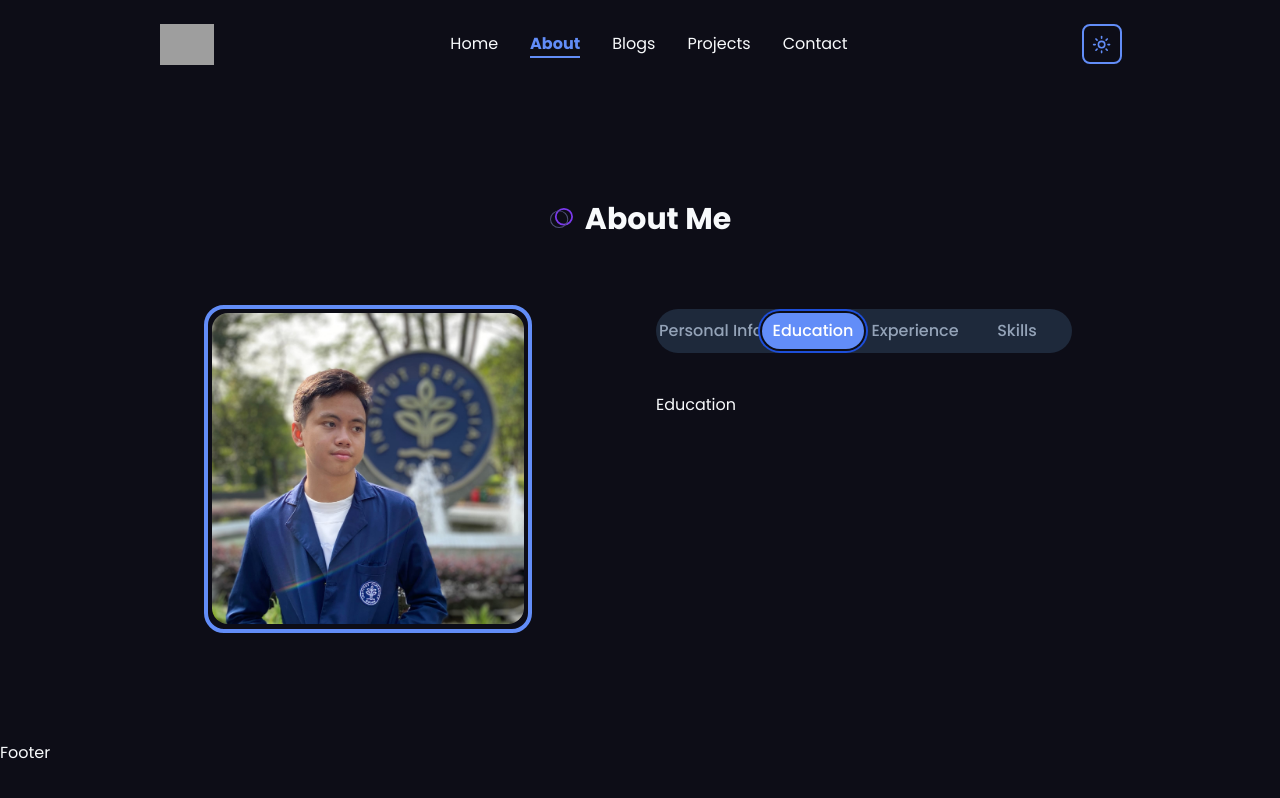
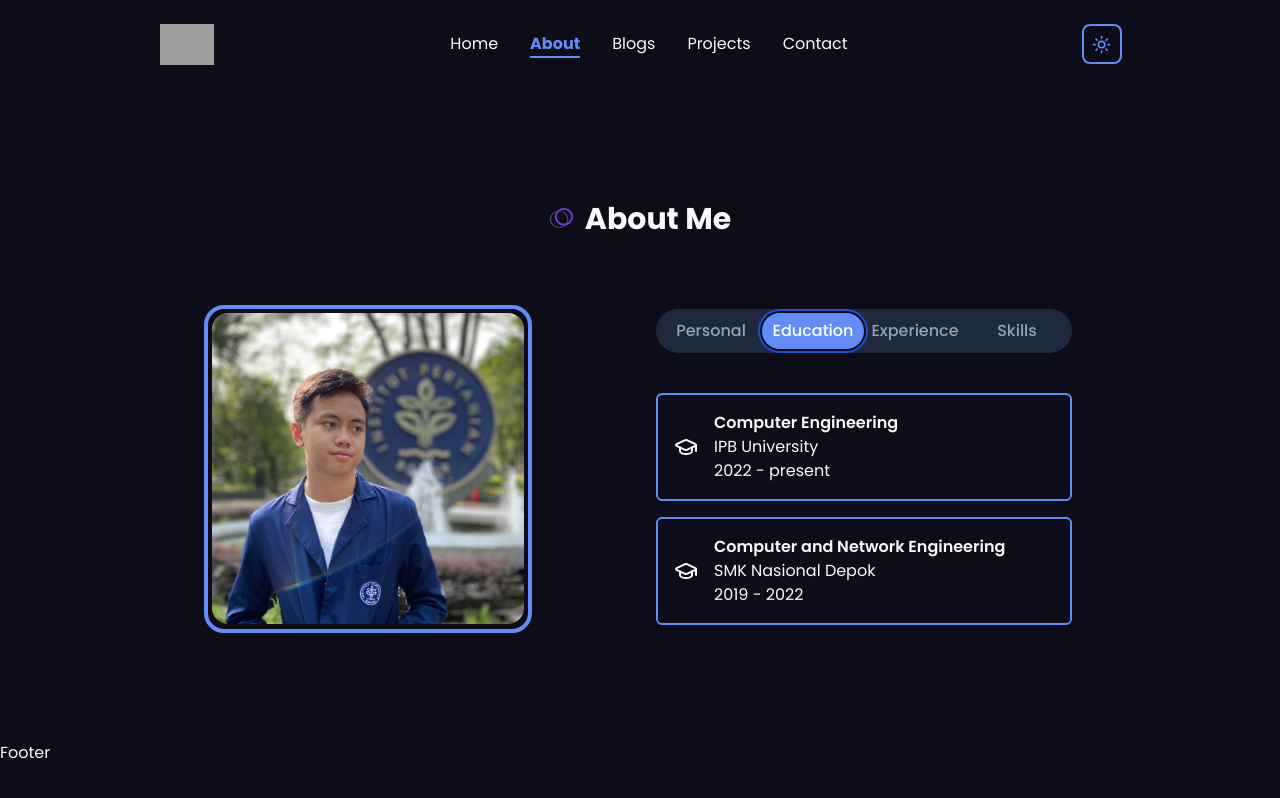
Before and after one commit to naufalrf4/personal-portfolio, a Next.js app: page /about in a window 1280 px wide. Both pictures are taken after a click on the tab "Education". Built offline with nearby package versions, Linux system fonts and the light colour scheme; grey boxes are pictures that could not be loaded.

Commit message:
Update AboutSection.tsx

```diff
--- a/components/pages/AboutSection.tsx
+++ b/components/pages/AboutSection.tsx
@@ -44,12 +44,12 @@ const qualificationData = [
     title: "education",
     data: [
       {
-        title: "Bachelor of Science Computer Engineering",
+        title: "Computer Engineering",
         subtitle: "IPB University",
         date: "2022 - present",
       },
       {
-        title: "Vocational High School Computer and Network Engineering",
+        title: "Computer and Network Engineering",
         subtitle: "SMK Nasional Depok",
         date: "2019 - 2022",
       },
@@ -137,7 +137,7 @@ const AboutSection = () => {
           <div className="flex-1">
             <Tabs defaultValue="personal">
               <TabsList className="w-full grid grid-cols-1 md:grid-cols-2 xl:grid-cols-4 lg:max-w-full xl:border dark:border-none">
-                <TabsTrigger value="personal">Personal Info</TabsTrigger>
+                <TabsTrigger value="personal">Personal</TabsTrigger>
                 <TabsTrigger value="education">Education</TabsTrigger>
                 <TabsTrigger value="experience">Experience</TabsTrigger>
                 <TabsTrigger value="skills">Skills</TabsTrigger>
@@ -158,13 +158,77 @@ const AboutSection = () => {
                 </div>
               </TabsContent>
               <TabsContent value="education">
-                <div>Education</div>
+                <div className="flex flex-col gap-4">
+                  {getData(qualificationData, "education").map(
+                    (item: any, index: number) => (
+                      <div
+                        key={index}
+                        className="flex flex-col gap-2 p-4 border-primary border-2 rounded-md"
+                      >
+                        <div className="flex items-center gap-4">
+                          <GraduationCap
+                            className="text-foreground"
+                            size={24}
+                          />{" "}
+                          <div>
+                            <h3 className="text-foreground font-semibold">
+                              {item.title}
+                            </h3>
+                            <p className="text-foreground">{item.subtitle}</p>
+                            <p className="text-foreground">{item.date}</p>
+                          </div>
+                        </div>
+                      </div>
+                    )
+                  )}
+                </div>
               </TabsContent>
               <TabsContent value="experience">
-                <div>Experience</div>
+                <div className="flex flex-col gap-4">
+                  {getData(qualificationData, "experience").map(
+                    (item: any, index: number) => (
+                      <div
+                        key={index}
+                        className="flex flex-col gap-2 p-4 border-primary border-2 rounded-md"
+                      >
+                        <div className="flex items-center gap-4">
+                          <Briefcase className="text-foreground" size={24} />{" "}
+                          <div>
+                            <h3 className="text-foreground font-semibold">
+                              {item.Company}
+                            </h3>
+                            <p className="text-foreground">
+                              {item.Qualification}
+                            </p>
+                            <p className="text-foreground">{item.date}</p>
+                          </div>
+                        </div>
+                      </div>
+                    )
+                  )}
+                </div>
               </TabsContent>
               <TabsContent value="skills">
-                <div>Skills</div>
+                <div className="flex flex-col gap-4">
+                  {getData(skillData, "skills").map(
+                    (item: any, index: number) => (
+                      <div
+                        key={index}
+                        className="flex flex-col gap-2 p-4 border-primary border-2 rounded-md"
+                      >
+                        <div className="flex items-center gap-4">
+                          <Briefcase className="text-foreground" size={24} />{" "}
+                          <div>
+                            <h3 className="text-foreground font-semibold">
+                              {item.title}
+                            </h3>
+                            <p className="text-foreground">{item.subtitle}</p>
+                          </div>
+                        </div>
+                      </div>
+                    )
+                  )}
+                </div>
               </TabsContent>
             </Tabs>
           </div>
```
